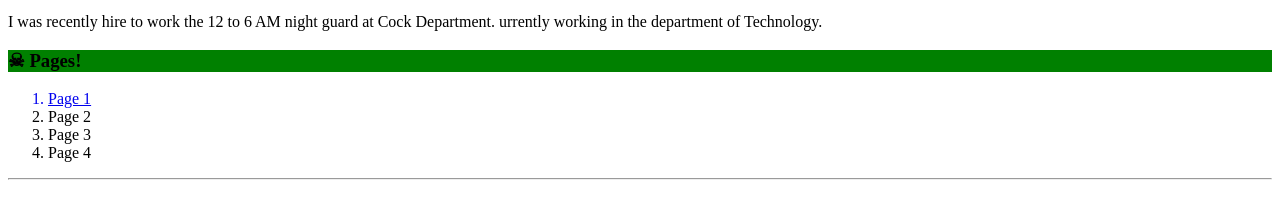
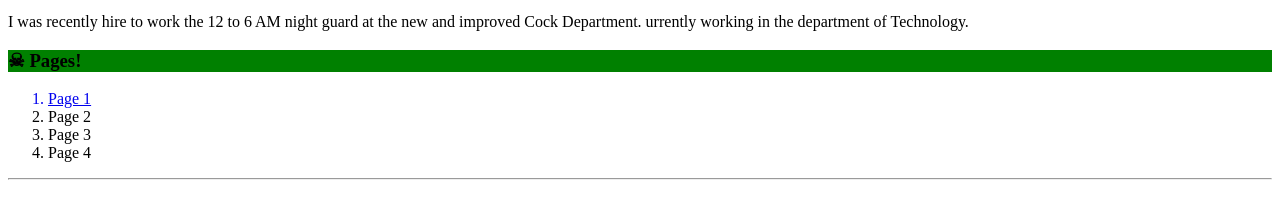
Before and after one commit to xXJeffyGamingXx/cv, a plain HTML site: page index.html in a window 1280 px wide. Shown: the part 142-360 px from the top of the page. Drawn offline with Linux system fonts and the light colour scheme.

Commit message:
Update index.html

```diff
--- a/index.html
+++ b/index.html
@@ -34,7 +34,7 @@
 
     </table>
 
-    <p>I was recently hire to work the 12 to 6 AM night guard at Cock Department</a>. urrently working in the department of Technology.</p>
+    <p>I was recently hire to work the 12 to 6 AM night guard at the new and improved Cock Department</a>. urrently working in the department of Technology.</p>
 
 
 
```
